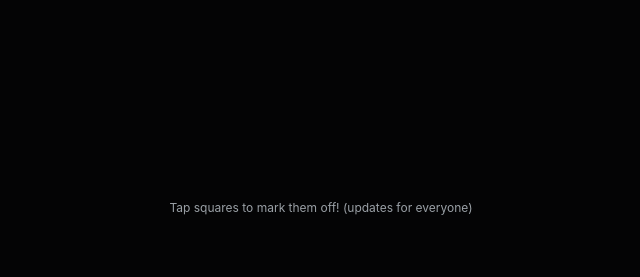
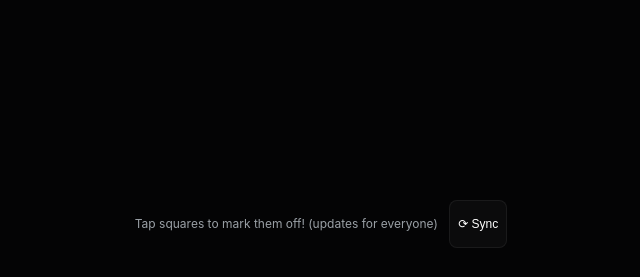
Before and after one commit to arardomboi/Bingo-FLASK, a Flask app: page / in a window 1280 px wide. Shown: the part 543-820 px from the top of the page, without its empty margins (319-959 px from the left). Run offline with Flask 2, Linux system fonts and the light colour scheme; some libraries are stand-ins or nearby versions.

Commit message:
added button to force global page refresh

```diff
--- a/app.py
+++ b/app.py
@@ -66,6 +66,20 @@
         # calling emit without that argument will send to all clients.
         socketio.emit('update', {'index': idx, 'state': board_state[idx]})
 
+@socketio.on('force_refresh')
+def handle_force_refresh():
+    """Emit the current board state to all connected clients so they can sync in-place.
+
+    This avoids a full page reload and preserves UI state smoothly across clients.
+    """
+    socketio.emit('sync', {'labels': labels, 'state': board_state})
+
+
+@socketio.on('request_init')
+def handle_request_init():
+    """Client can request the current board state (returns only to requester)."""
+    emit('init', {'labels': labels, 'state': board_state})
+
 
 if __name__ == "__main__":
     # Use socketio.run so Flask-SocketIO starts the appropriate async worker (eventlet/gevent)
--- a/static/css/styles.css
+++ b/static/css/styles.css
@@ -76,6 +76,30 @@
 
 footer{margin-top:10px; color:var(--muted); font-size:12px}
 
+.footer-text{display:inline-block; margin-right:8px}
+.footer-controls{display:inline-block}
+
+/* Small floating sync button for forcing refresh across clients */
+#force-refresh{
+  appearance:none;
+  -webkit-appearance:none;
+  border:1px solid rgba(255,255,255,0.06);
+  background:rgba(255,255,255,0.03);
+  color:var(--text);
+  padding:6px 8px;
+  border-radius:8px;
+  font-size:12px;
+  cursor:pointer;
+}
+
+#force-refresh:active{transform:scale(0.98)}
+
+/* Optional: make it fixed bottom-right on small screens for easy access */
+@media (max-width:520px){
+  .footer-controls{position:fixed; right:12px; bottom:12px}
+  footer{padding-bottom:46px}
+}
+
 /* Slightly reduce columns on very narrow phones to improve readability */
 @media (max-width:420px){
   .board{grid-template-columns:repeat(4, 1fr); height:calc(100vh - 120px);} /* 4 columns keeps buttons bigger */
--- a/static/js/main.js
+++ b/static/js/main.js
@@ -45,3 +45,24 @@
     socket.emit('request_init');
   }
 });
+
+// Listen for server-initiated sync command and update the board in-place
+socket.on('sync', data => {
+  // Smoothly update UI to match server state without reloading
+  // Optionally could add transition or highlight effect here
+  renderBoard(data.labels, data.state);
+});
+
+// Wire up the force-refresh button, if present in the DOM
+document.addEventListener('DOMContentLoaded', () => {
+  const btn = document.getElementById('force-refresh');
+  if (btn) {
+    btn.addEventListener('click', () => {
+      // Ask server to broadcast a refresh to all clients
+      socket.emit('force_refresh');
+      // Provide immediate feedback to the clicker
+      btn.classList.add('active');
+      setTimeout(() => btn.classList.remove('active'), 300);
+    });
+  }
+});
--- a/templates/index.html
+++ b/templates/index.html
@@ -13,7 +13,10 @@
 <div class="board"></div>
 
 <footer>
-  Tap squares to mark them off! (updates for everyone)
+  <div class="footer-text">Tap squares to mark them off! (updates for everyone)</div>
+  <div class="footer-controls">
+    <button id="force-refresh" title="Force refresh for all users">⟳ Sync</button>
+  </div>
 </footer>
 
 <!-- Socket.IO client (served from CDN). Version should match server compatibility. -->
```
